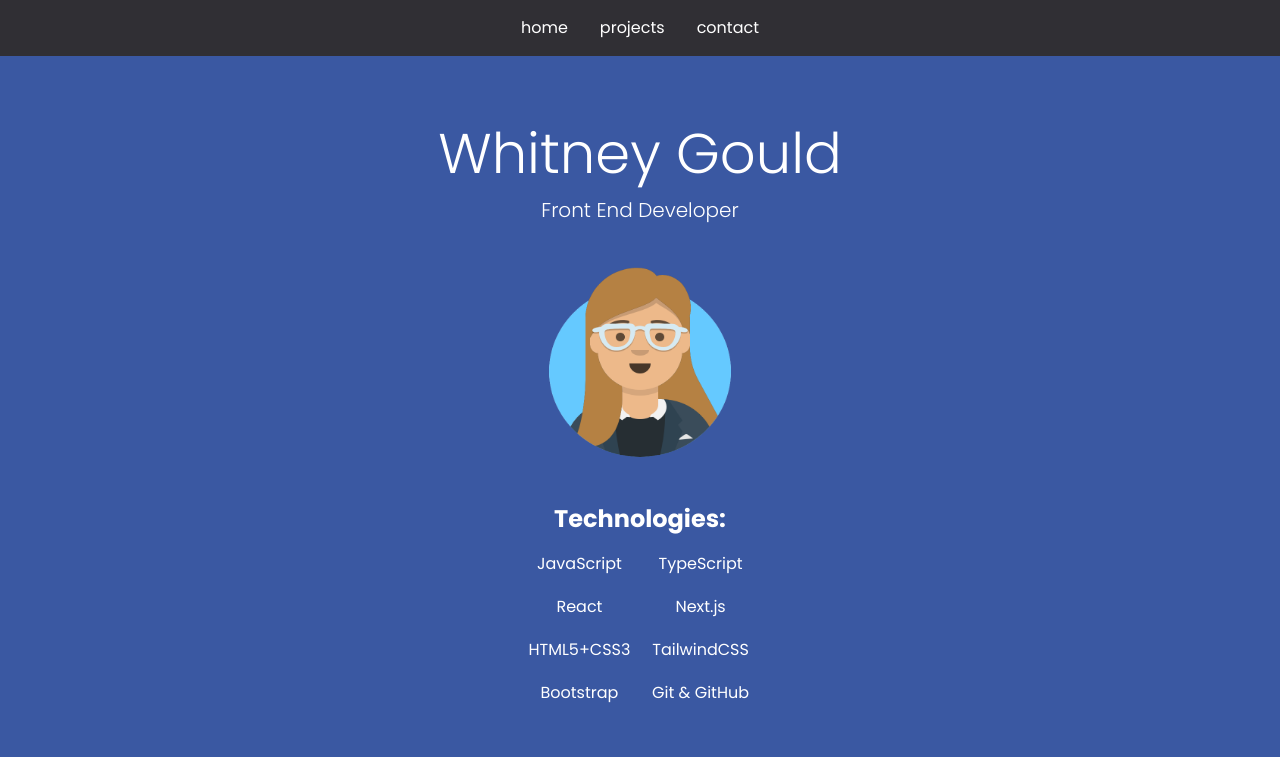
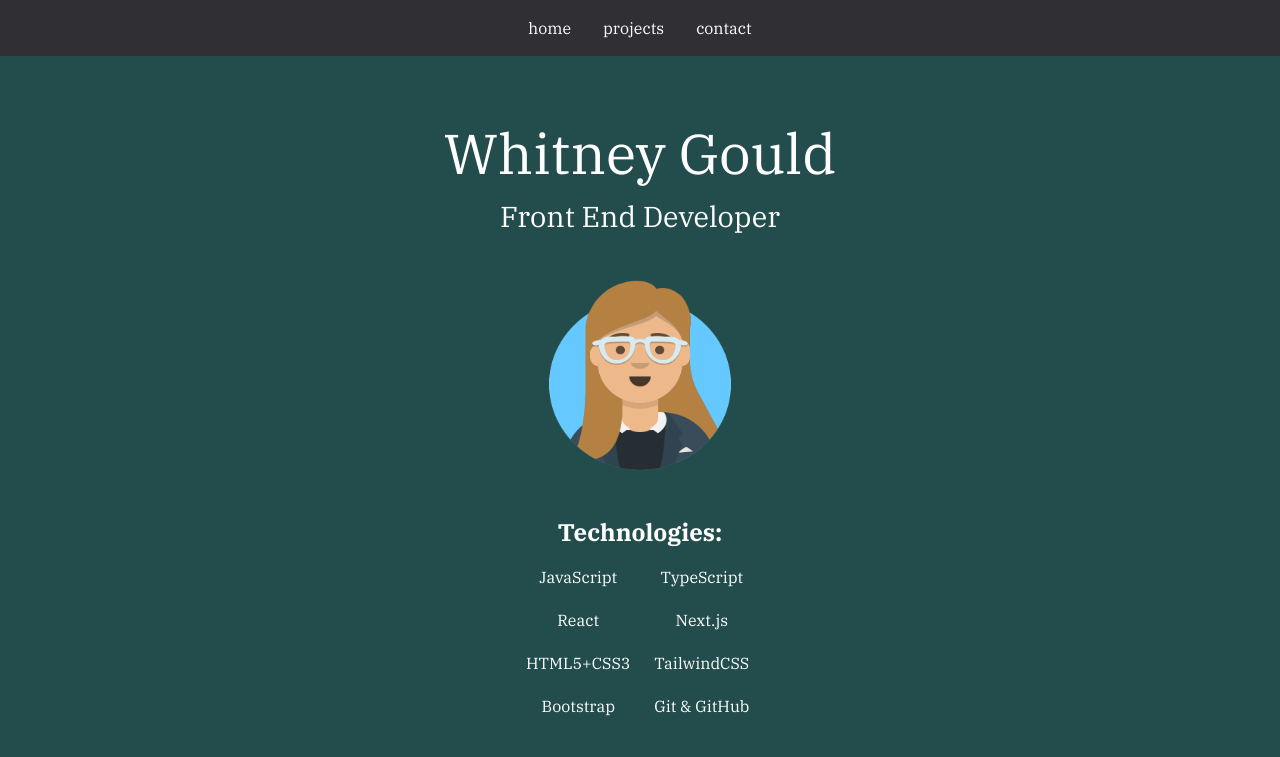
Before and after one commit to whitneywind/portfolio-site, a website: page index.html in a window 1280 px wide. Shown: the top 757 px of the page. Drawn offline with nearby package versions, Linux system fonts and the light colour scheme.

Commit message:
style changes

```diff
--- a/index.html
+++ b/index.html
@@ -13,9 +13,12 @@
 
    <!-- <link rel="stylesheet" href="node_modules/font-awesome/css/font-awesome.min.css">
     <link rel="stylesheet" href="node_modules/bootstrap-social/bootstrap-social.css"> -->
+    <!-- <link rel="preconnect" href="https://fonts.googleapis.com">
+    <link rel="preconnect" href="https://fonts.gstatic.com" crossorigin>
+    <link href="https://fonts.googleapis.com/css2?family=Poppins:ital,wght@0,100;0,200;0,300;0,400;0,500;0,600;0,700;0,800;1,500;1,600&display=swap" rel="stylesheet"> -->
     <link rel="preconnect" href="https://fonts.googleapis.com">
     <link rel="preconnect" href="https://fonts.gstatic.com" crossorigin>
-    <link href="https://fonts.googleapis.com/css2?family=Poppins:ital,wght@0,100;0,200;0,300;0,400;0,500;0,600;0,700;0,800;1,500;1,600&display=swap" rel="stylesheet">
+    <link href="https://fonts.googleapis.com/css2?family=IBM+Plex+Serif:wght@200;300;400;500;600;700&display=swap" rel="stylesheet">
 </head>
 <body>
     <section>
--- a/style.css
+++ b/style.css
@@ -1,10 +1,10 @@
 * {
     box-sizing: border-box;
-    font-family: 'Poppins', sans-serif;
+    font-family: 'IBM Plex Serif', sans-serif;
 }
 
 body {
-    background-color: #3a58a2;
+    background-color: #234d4d;
     color: white;
     -ms-overflow-style: none; /* Edge, Internet Explorer */
     scrollbar-width: none; /* Firefox */
@@ -29,6 +29,15 @@ nav {
 
     flex-direction: column;
     align-items: center;
+}
+
+#name-display {
+    font-weight: 400;
+}
+
+.lead {
+    font-size: 1.8rem;
+    font-weight: 400;
 }
 
 /* #img-holder {
```
